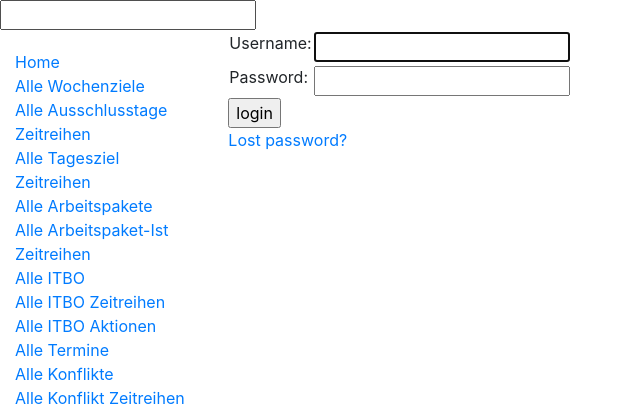
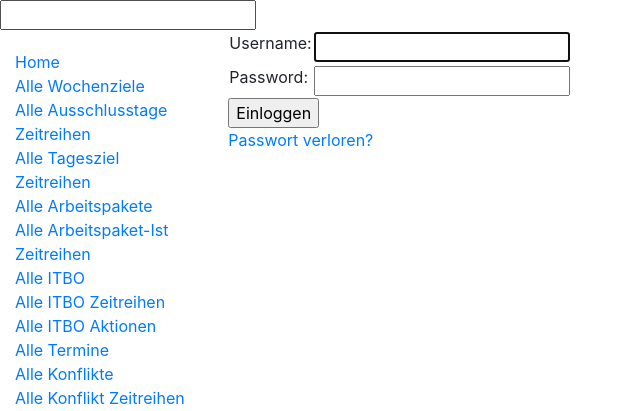
Before and after one commit to mdn/django-locallibrary-tutorial, a Django app: page /accounts/login/ in a window 1280 px wide. Shown: the top 411 px of the page, without its empty margins (0-640 px from the left). Run offline with Django 3.2, Linux system fonts and the light colour scheme; some libraries are stand-ins or nearby versions.

```diff
--- a/templates/registration/login.html
+++ b/templates/registration/login.html
@@ -28,11 +28,11 @@
 </tr>
 </table>
 
-<input type="submit" value="login" />
+<input type="submit" value="Einloggen" />
 <input type="hidden" name="next" value="{{ next }}" />
 </form>
 
 {# Assumes you setup the password_reset view in your URLconf #}
-<p><a href="{% url 'password_reset' %}">Lost password?</a></p>
+<p><a href="{% url 'password_reset' %}">Passwort verloren?</a></p>
 
 {% endblock %}
```
Also changed, not shown: catalog/migrations/0146_auto_20201126_1744.py (added).
